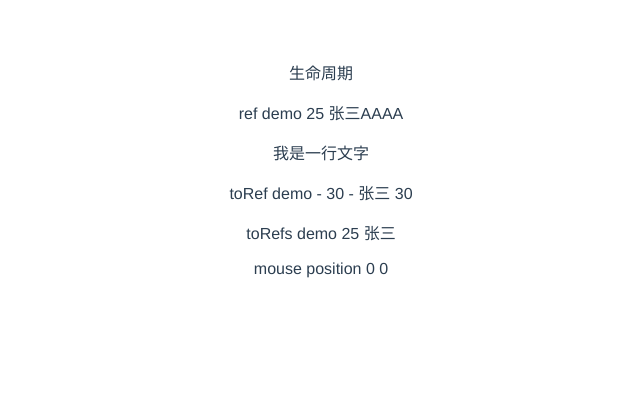
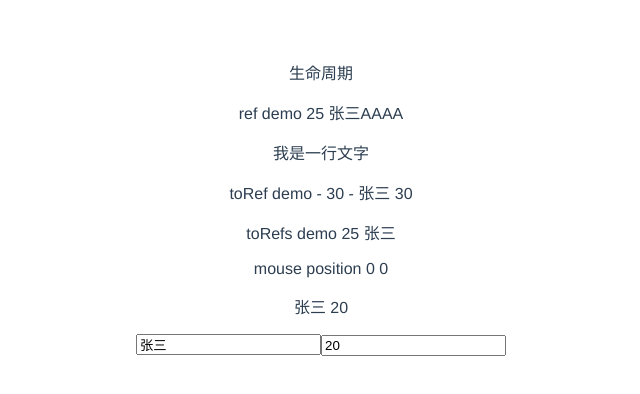
Before and after one commit to dengerpu/web_learning, a Vue app in the folder 面试题/Vue面试题/vue3-demo/: page / in a window 1280 px wide. Shown: the top 394 px of the page, without its empty margins (319-959 px from the left). Built offline with nearby package versions, Linux system fonts and the light colour scheme.

Commit message:
feat: v-model参数

```diff
--- a/面试题/Vue面试题/vue3-demo/src/App.vue
+++ b/面试题/Vue面试题/vue3-demo/src/App.vue
@@ -5,6 +5,7 @@
   <toRef></toRef>
   <toRefs></toRefs>
   <MousePosition></MousePosition>
+  <VModel></VModel>
 </template>
 
 <script>
@@ -15,6 +16,7 @@ import RefTemplate from './components/RefTemplate.vue'
 import toRef from './components/toRef.vue'
 import toRefs from './components/toRefs.vue'
 import MousePosition from './components/MousePosition/index.vue'
+import VModel from './components/VModel/index.vue'
 
 export default {
   name: 'App',
@@ -25,7 +27,8 @@ export default {
     RefTemplate,
     toRef,
     toRefs,
-    MousePosition
+    MousePosition,
+    VModel
   }
 }
 </script>
--- /dev/null
+++ b/面试题/Vue面试题/vue3-demo/src/components/VModel/UserInfo.vue
@@ -0,0 +1,14 @@
+<template>
+  <input :value="name" @input="$emit('update:name', $event.target.value)"/>
+  <input :value="age" @input="$emit('update:age', $event.target.value)"/>
+</template>
+
+<script>
+export default {
+  name: 'UserInfo',
+  props: {
+      name: String,
+      age: String
+  }
+}
+</script>
--- /dev/null
+++ b/面试题/Vue面试题/vue3-demo/src/components/VModel/index.vue
@@ -0,0 +1,26 @@
+<template>
+  <p>{{name}} {{age}}</p>
+
+  <user-info
+      v-model:name="name"
+      v-model:age="age"
+  ></user-info>
+</template>
+
+<script>
+import { reactive, toRefs } from 'vue'
+import UserInfo from './UserInfo.vue'
+
+export default {
+  name: 'VModel',
+  components: { UserInfo },
+  setup() {
+      const state = reactive({
+          name: '张三',
+          age: '20'
+      })
+
+      return toRefs(state)
+  }
+}
+</script>
```
